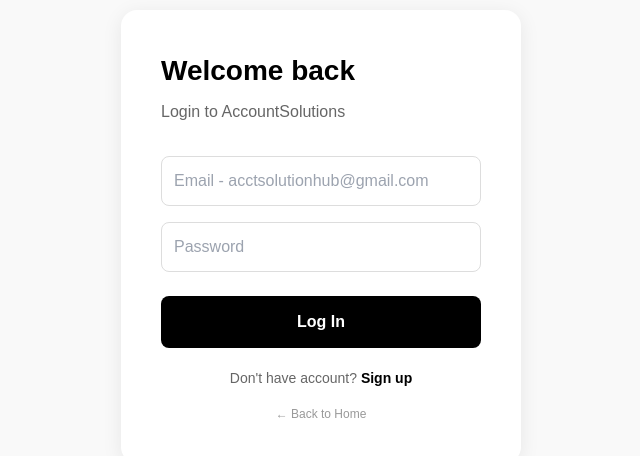
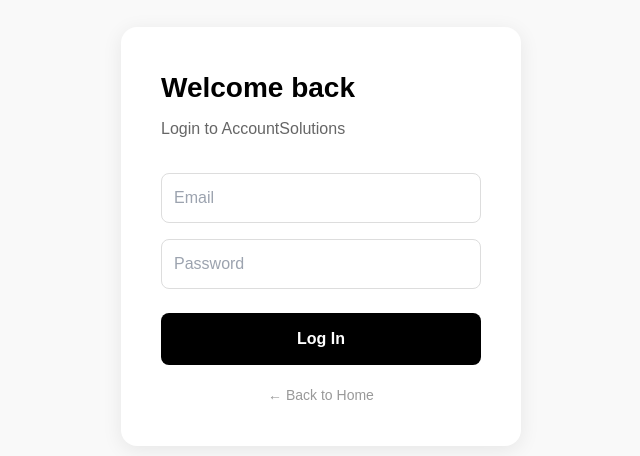
Before and after one commit to taiyehassan998/accountsolutions, a Next.js app: page /login in a window 1280 px wide. Shown: the part 164-620 px from the top of the page, without its empty margins (319-959 px from the left). Built offline with nearby package versions, Linux system fonts and the light colour scheme.

Commit message:
Rename Login component to LoginPage and update styles

```diff
--- a/app/login/page.tsx
+++ b/app/login/page.tsx
@@ -1,38 +1,29 @@
 'use client'
 import { useState } from 'react'
 
-export default function Login() {
+export default function LoginPage() {
   const [email, setEmail] = useState('')
-  const [password, setPassword] = useState('')
 
   return (
     <div style={{minHeight:'100vh',display:'flex',alignItems:'center',justifyContent:'center',background:'#f9f9f9',padding:'20px'}}>
       <div style={{background:'white',padding:'40px',borderRadius:'16px',width:'100%',maxWidth:'400px',boxShadow:'0 4px 20px rgba(0,0,0,0.08)'}}>
         <h1 style={{fontSize:'28px',fontWeight:'800',marginBottom:'8px'}}>Welcome back</h1>
         <p style={{color:'#666',marginBottom:'32px'}}>Login to AccountSolutions</p>
-
         <input
-          placeholder="Email - acctsolutionhub@gmail.com"
+          placeholder="Email"
           value={email}
-          onChange={e=>setEmail(e.target.value)}
-          style={{width:'100%',padding:'12px',border:'1px solid #ddd',borderRadius:'8px',marginBottom:'16px',fontSize:'16px'}}
+          onChange={(e)=>setEmail(e.target.value)}
+          style={{width:'100%',padding:'12px',border:'1px solid #ddd',borderRadius:'8px',marginBottom:'16px'}}
         />
         <input
           type="password"
           placeholder="Password"
-          value={password}
-          onChange={e=>setPassword(e.target.value)}
-          style={{width:'100%',padding:'12px',border:'1px solid #ddd',borderRadius:'8px',marginBottom:'24px',fontSize:'16px'}}
+          style={{width:'100%',padding:'12px',border:'1px solid #ddd',borderRadius:'8px',marginBottom:'24px'}}
         />
-
-        <button style={{width:'100%',padding:'14px',background:'black',color:'white',borderRadius:'8px',fontWeight:'700',border:'none',cursor:'pointer'}}>
+        <button style={{width:'100%',padding:'14px',background:'black',color:'white',borderRadius:'8px',fontWeight:'700',border:'none'}}>
           Log In
         </button>
-
-        <p style={{textAlign:'center',marginTop:'20px',fontSize:'14px',color:'#666'}}>
-          Don't have account? <a href="#" style={{color:'black',fontWeight:'700'}}>Sign up</a>
-        </p>
-        <p style={{textAlign:'center',marginTop:'16px',fontSize:'12px'}}>
+        <p style={{textAlign:'center',marginTop:'20px',fontSize:'14px'}}>
           <a href="/" style={{color:'#999'}}>← Back to Home</a>
         </p>
       </div>
```
